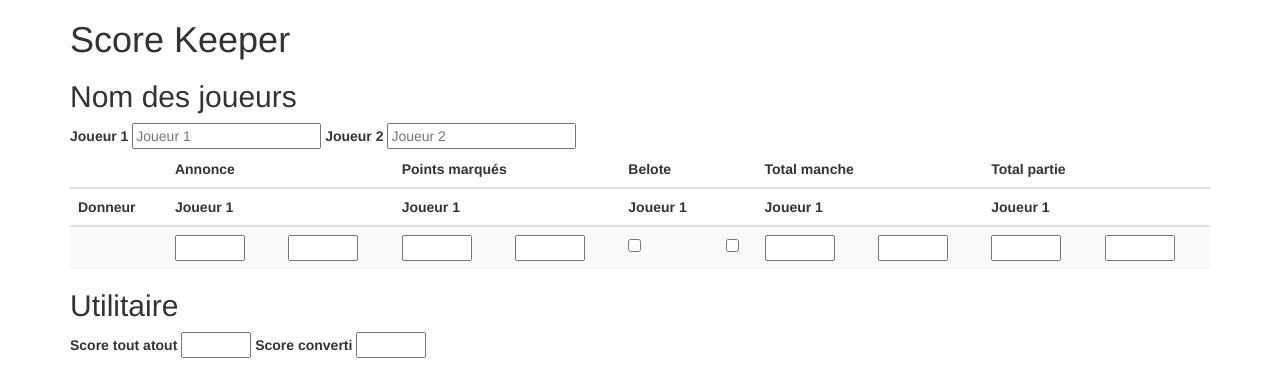
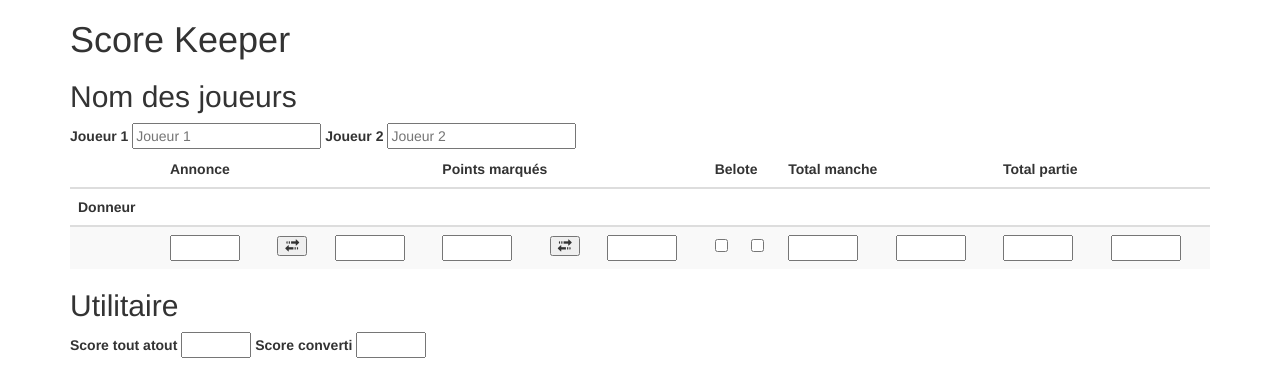
Before and after one commit to garlab/score-keeper, a plain HTML site: page index.html in a window 1280 px wide. Drawn offline with nearby package versions, Linux system fonts and the light colour scheme; a script that the page names is missing.

Commit message:
update todo list, add switch button

```diff
--- a/index.html
+++ b/index.html
@@ -50,19 +50,19 @@
       <thead>
         <tr>
           <th></th>
-          <th colspan="2">Annonce</th>
-          <th colspan="2">Points marqués</th>
+          <th colspan="3">Annonce</th>
+          <th colspan="3">Points marqués</th>
           <th colspan="2">Belote</th>
           <th colspan="2">Total manche</th>
           <th colspan="2">Total partie</th>
         </tr>
         <tr>
           <th>Donneur</th>
-          <th data-bind="text: players[0]">Joueur 1</th><th data-bind="text: players[1]"></th>
-          <th data-bind="text: players[0]">Joueur 1</th><th data-bind="text: players[1]"></th>
-          <th data-bind="text: players[0]">Joueur 1</th><th data-bind="text: players[1]"></th>
-          <th data-bind="text: players[0]">Joueur 1</th><th data-bind="text: players[1]"></th>
-          <th data-bind="text: players[0]">Joueur 1</th><th data-bind="text: players[1]"></th>
+          <th data-bind="text: players[0]"></th><th></th><th data-bind="text: players[1]"></th>
+          <th data-bind="text: players[0]"></th><th></th><th data-bind="text: players[1]"></th>
+          <th data-bind="text: players[0]"></th><th data-bind="text: players[1]"></th>
+          <th data-bind="text: players[0]"></th><th data-bind="text: players[1]"></th>
+          <th data-bind="text: players[0]"></th><th data-bind="text: players[1]"></th>
         </tr>
       </thead>
       <tbody data-bind="foreach: scoreEntries">
@@ -72,9 +72,11 @@
 
           <!-- Annonces -->
           <td><input type="number" data-bind="textInput: players[0].annonce, disable: players[1].annonce() > 0" step="10"></td>
+          <td><button class="glyphicon glyphicon-transfer" data-bind=""></button></td>
           <td><input type="number" data-bind="textInput: players[1].annonce, disable: players[0].annonce() > 0" step="10"></td>
 
           <td><input type="number" data-bind="textInput: players[0].pointsMarquees" step="1"></td>
+          <td><button class="glyphicon glyphicon-transfer"></button></td>
           <td><input type="number" data-bind="textInput: players[1].pointsMarquees" step="1"></td>
 
           <td><input type="checkbox" data-bind="checked: players[0].belote"></td>
```
Also changed, not shown: 1 other file.
